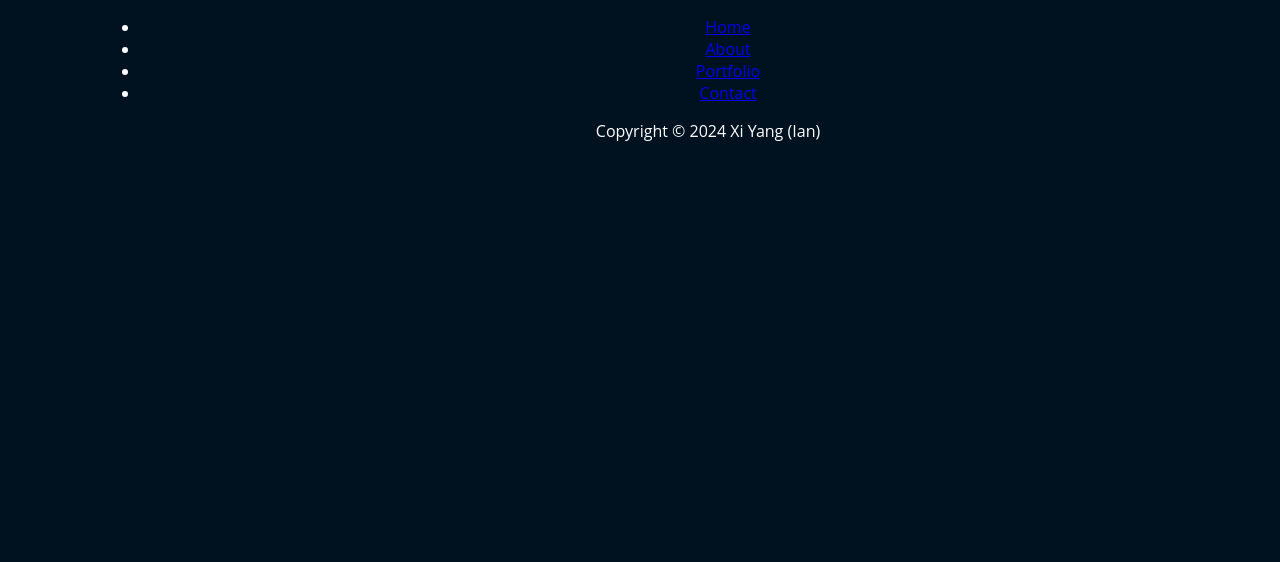
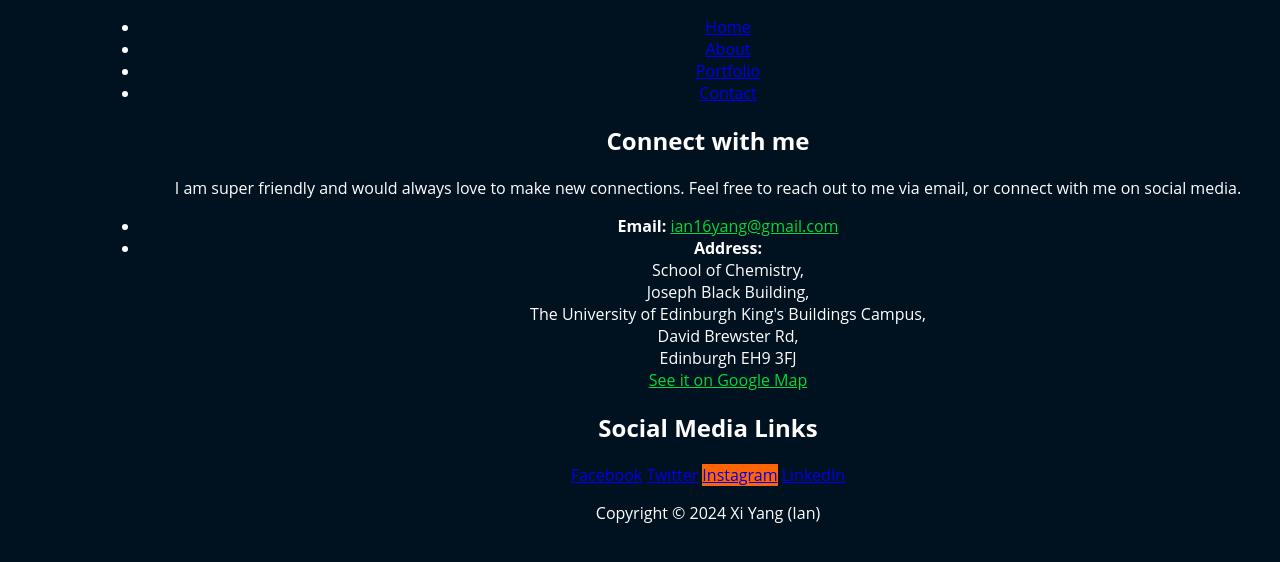
Before and after one commit to GrignardReagent/euchempals.github.io, a Jekyll site: the page built from contact.html, in a window 1280 px wide. Shown: the top 562 px of the page. Built offline with Jekyll 4.4.1, drawn with Linux system fonts in a browser that asks for light colours.

Commit message:
Add missing content in about.html and contact.html

```diff
--- a/about.html
+++ b/about.html
@@ -13,5 +13,7 @@ title: About Me
 <h1>About Me</h1>
 <p>Hello! I’m a bioinformatics MSc student at the University of Edinburgh. Here’s a bit about my academic journey and what I’m passionate about.</p>
 
+
+
 </body>
 </html>
--- a/contact.html
+++ b/contact.html
@@ -11,5 +11,33 @@ title: Contact
 </head>
 <body>
 
+<section>
+    <h2>Connect with me</h2>
+    <p>I am super friendly and would always love to make new connections. Feel free to reach out to me via email, or connect with me on social media.</p>
+
+    <ul>
+        <li><b>Email:</b> <a href="mailto:ian16yang@gmail.com" style="color: #04D939">ian16yang@gmail.com</a></li>
+        <li><b>Address:</b><br>
+        School of Chemistry, <br>
+        Joseph Black Building, <br>
+        The University of Edinburgh King's Buildings Campus, <br>
+        David Brewster Rd, <br>
+        Edinburgh EH9 3FJ<br>
+        <a href="https://maps.app.goo.gl/ji7BDAwicpH4Svhi7" style="color: #04D939;">See it on Google Map</a></li>
+    </ul>
+</section>
+<!-- Social Media Section -->
+<section id="social-media">
+    <h2>Social Media Links</h2>
+    <div>
+        <a href="https://www.facebook.com/profile" class="social-button facebook"><i class="fab fa-facebook-f"></i>Facebook</a>
+        <a href="https://www.twitter.com/profile" class="social-button twitter"><i class="fab fa-twitter"></i>Twitter</a>
+        <a href="https://www.instagram.com/profile" class="social-button instagram"><i class="fab fa-instagram"></i>Instagram</a>
+        <a href="https://www.linkedin.com/in/profile" class="social-button linkedin"><i class="fab fa-linkedin-in"></i>LinkedIn</a>
+    </div>
+</section>
+<section>
+
+
 </body>
 </html>
--- a/stylesheet.css
+++ b/stylesheet.css
@@ -12,6 +12,14 @@ body {
     color: #fff;
 }
 
+/* table formatting */
+th, td {
+    padding: 10px;
+    text-align: center;
+}
+
+
+/* LOCAL FORMATTING STYLES */
     .links a {
         margin: 10px;
         display: inline-block;
@@ -40,35 +48,8 @@ body {
         margin-left: auto;
         margin-right: auto;
     }
-    th, td {
-        padding: 10px;
-        text-align: center;
-    }
-    .hamburger-icon {
-display: inline-block;
-width: 20px;
-height: 2px;
-background-color: black; /* Adjust color as needed */
-position: relative;
-}
 
-.hamburger-icon::before,
-.hamburger-icon::after {
-content: '';
-position: absolute;
-width: 100%;
-height: 2px;
-background-color: black; /* Adjust color as needed */
-left: 0;
-}
 
-.hamburger-icon::before {
-top: -6px;
-}
-
-.hamburger-icon::after {
-bottom: -6px;
-}
 /*collapsible tab*/
 .collapsible {
     background-color: transparent;
```
